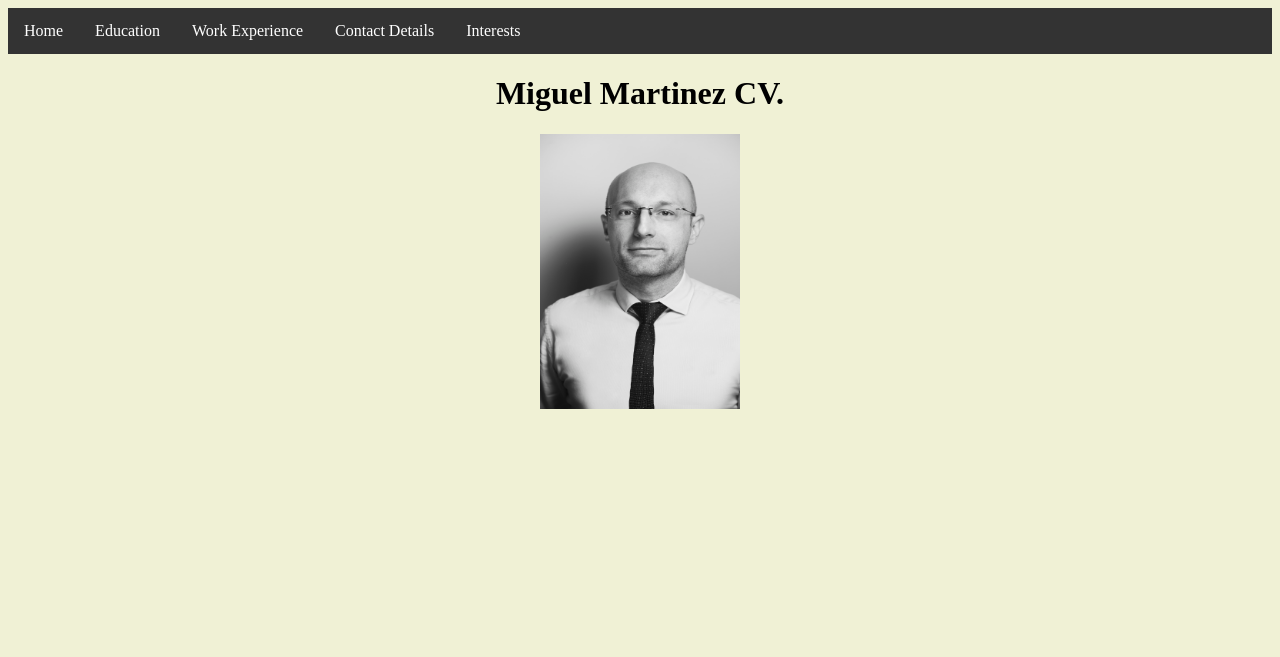
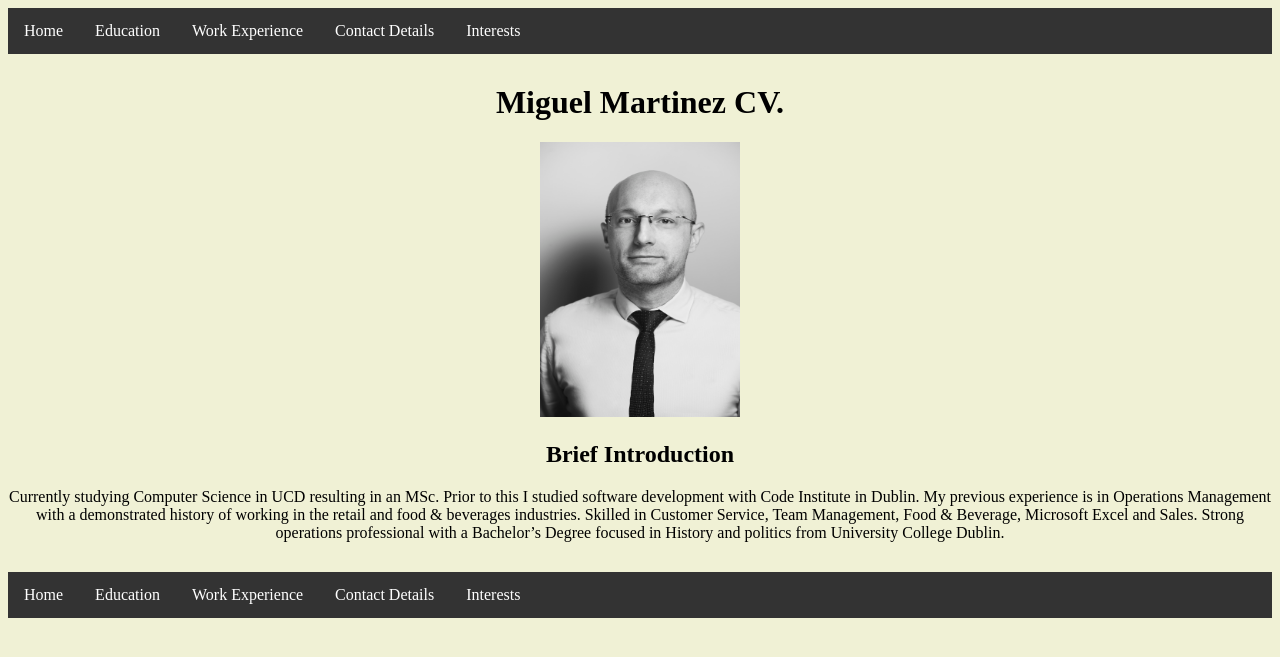
Before and after one commit to Miguelmargar/ucd_web_app_dev_assignments, a PHP site: page / in a window 1280 px wide. Shown: the top 657 px of the page. Run offline with PHP 8.4, Linux system fonts and the light colour scheme.

Commit message:
added the navbar as the footer and created files for links

```diff
--- a/assignment1/index.html
+++ b/assignment1/index.html
@@ -5,21 +5,33 @@
     <meta name="viewport" content="width=device-width, initial-scale=1.0">
     <meta http-equiv="X-UA-Compatible" content="ie=edge">
     <link rel="stylesheet" href="style.css" type="text/css" />
-    <title>Miguel Martinez CV</title>
+    <title>Main Page</title>
 </head>
 <body>
 <!--NAV BAR---------------------------------------------->
-    <ul>
+    <ul class="navbar margin">
         <li><a href="index.html">Home</a></li>
-        <li><a href="#">Education</a></li>
-        <li><a href="#">Work Experience</a></li>
-        <li><a href="#">Contact Details</a></li>
-        <li><a href="#">Interests</a></li>
+        <li><a href="education.html">Education</a></li>
+        <li><a href="workexp.html">Work Experience</a></li>
+        <li><a href="contact.html">Contact Details</a></li>
+        <li><a href="interests.html">Interests</a></li>
     </ul>
 <!--NAV BAR------------------------------------------------->
     <h1>Miguel Martinez CV.</h1>
     <div>
     <img src="miguel.jpg" alt="Miguel Martinez">
     </div>
+    <h2>Brief Introduction</h2>
+    <p class="margin">Currently studying Computer Science in UCD resulting in an MSc. Prior to this I studied software development with Code Institute in Dublin. My previous experience is in Operations Management with a demonstrated history of working in the retail and food & beverages industries. Skilled in Customer Service, Team Management, Food & Beverage, Microsoft Excel and Sales. Strong operations professional with a Bachelor’s Degree focused in History and politics from University College Dublin.</p>
+    <footer>
+        <ul class="navbar">
+        <li><a href="index.html">Home</a></li>
+        <li><a href="education.html">Education</a></li>
+        <li><a href="workexp.html">Work Experience</a></li>
+        <li><a href="contact.html">Contact Details</a></li>
+        <li><a href="interests.html">Interests</a></li>
+    </ul>
+    </footer>
+
 </body>
 </html>
--- a/assignment1/style.css
+++ b/assignment1/style.css
@@ -3,8 +3,8 @@ body {
     text-align: center;
 }
 
-/*Nav bar------------------------*/
-ul {
+/*Nav bar and footer--------------*/
+.navbar {
     list-style-type: none;
     margin: 0;
     padding: 0;
@@ -23,9 +23,13 @@ li a {
     padding: 14px 16px;
     text-decoration: none;
 }
-/*Nav bar ends------------------*/
+/*Nav bar and footer ends------------------*/
 
 img {
     height: 275px;
     width: 200px;
 }
+
+.margin {
+    margin-bottom: 30px;
+}
```
Also changed, not shown: assignment1/contact.html (added), assignment1/education.html (added), assignment1/interests.html (added), assignment1/workexp.html (added).
